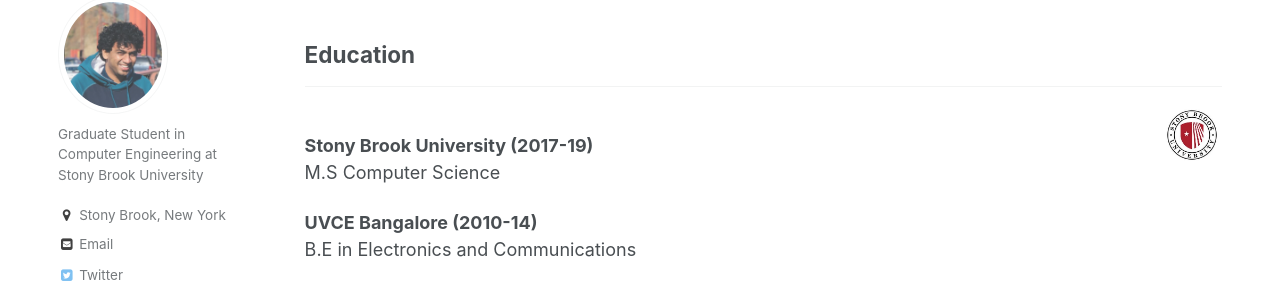
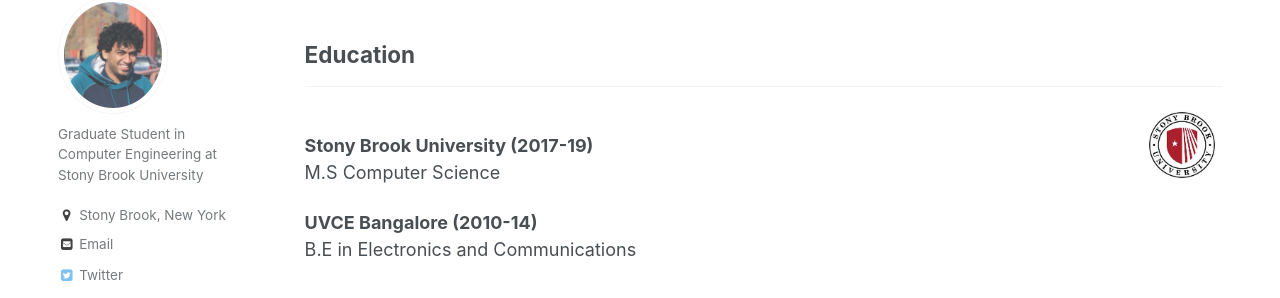
Before and after one commit to Karthik4293/Karthik4293.github.io, a Jekyll site: the page built from _pages/cv.md, in a window 1280 px wide. Shown: the part 122-420 px from the top of the page. Built offline with Jekyll 4.4.1, drawn with Linux system fonts in a browser that asks for light colours.

Commit message:
new lines

```diff
--- a/_pages/cv.md
+++ b/_pages/cv.md
@@ -8,7 +8,7 @@ redirect_from:
 ---
 ## Education
 ------
-<img align="right" width="60" src="/images/SBU_logo_1.jpg">
+<img align="right" width="80" src="/images/SBU_logo_1.jpg">
 <b>Stony Brook University (2017-19)</b>
 M.S Computer Science
 
```
